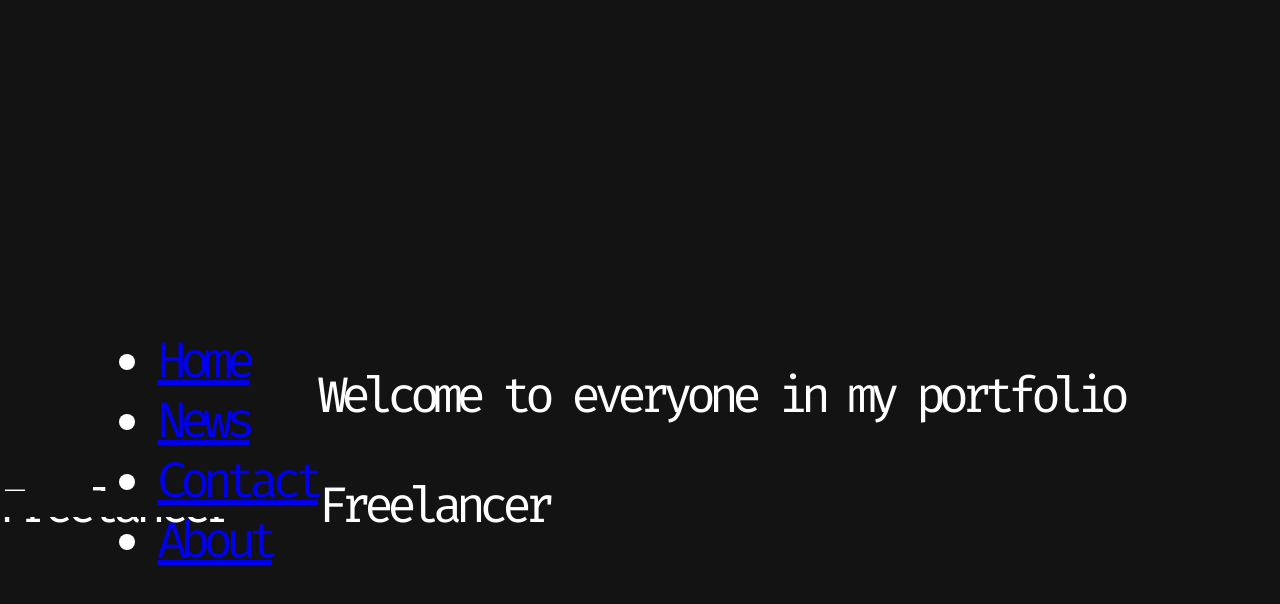
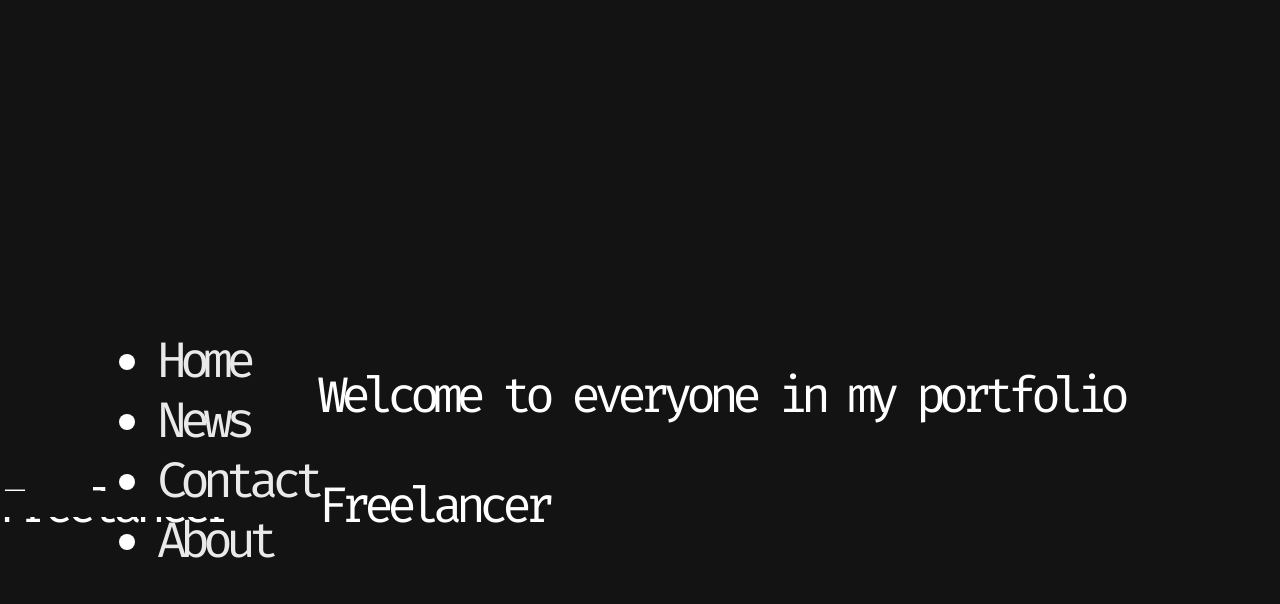
Before and after one commit to ripa001/ripa001.github.io, a Jekyll site: the page built from index.html, in a window 1280 px wide. Shown: the top 604 px of the page. Built offline with Jekyll 4.4.1, drawn with Linux system fonts in a browser that asks for light colours.

Commit message:
Update default.html

```diff
--- a/_layouts/default.html
+++ b/_layouts/default.html
@@ -9,10 +9,10 @@
 		</head>
 		<body>
 			<ul>
-  				<li><a href="default.asp">Home</a></li>
-  				<li><a href="news.asp">News</a></li>
-  				<li><a href="contact.asp">Contact</a></li>
-  				<li><a href="about.asp">About</a></li>
+  				<li><a class="navbar" href="default.asp">Home</a></li>
+  				<li><a class="navbar" href="news.asp">News</a></li>
+  				<li><a class="navbar" href="contact.asp">Contact</a></li>
+  				<li><a class="navbar" href="about.asp">About</a></li>
 			</ul>
 
 			<div class="container">
```
